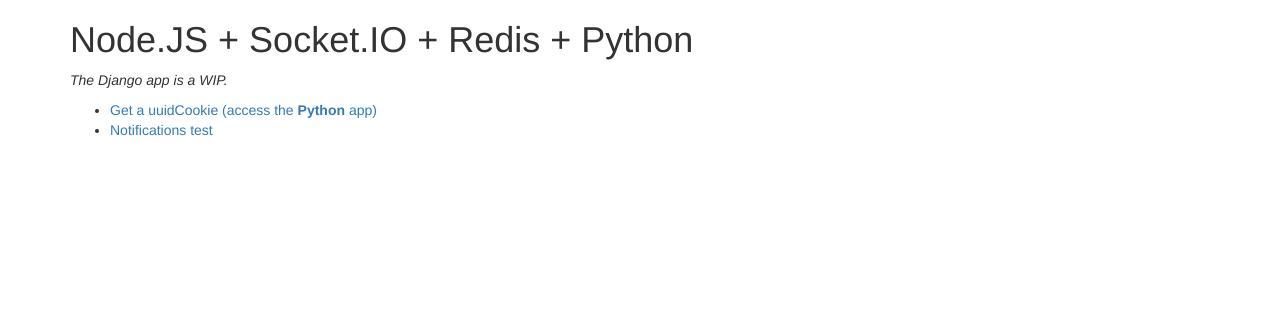
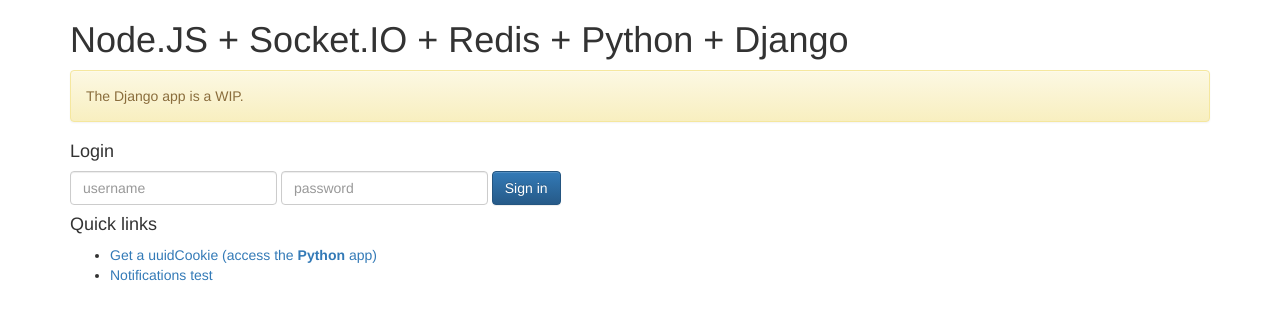
Before and after one commit to hgdeoro/NodeJS-SocketIO-Redis-Python-Nginx, a Django app: page / in a window 1280 px wide. Shown: the top 320 px of the page. Run offline with Django 3.2, Linux system fonts and the light colour scheme; some libraries are stand-ins or nearby versions.

Commit message:
Partial implementation of login form

```diff
--- a/django_webapp/templates/home.html
+++ b/django_webapp/templates/home.html
@@ -4,7 +4,7 @@
 <meta charset="utf-8">
 <meta http-equiv="X-UA-Compatible" content="IE=edge">
 <meta name="viewport" content="width=device-width, initial-scale=1">
-<title>Node.JS + Socket.IO + Redis + Python</title>
+<title>Node.JS + Socket.IO + Redis + Python + Django</title>
 <link rel="stylesheet"
 	href="//netdna.bootstrapcdn.com/bootstrap/3.1.1/css/bootstrap.min.css">
 <link rel="stylesheet"
@@ -13,7 +13,7 @@
 <body>
 	<div class="container">
 
-		<h1>Node.JS + Socket.IO + Redis + Python</h1>
+		<h1>Node.JS + Socket.IO + Redis + Python + Django</h1>
 
 		{% for message in messages %}
 		<div class="alert alert-dismissable {{ message.tags }}">
@@ -24,7 +24,28 @@
 
 		<!--  -->
 
-		<em>The Django app is a WIP.</em>
+		<div class="alert alert-dismissable alert-warning">The Django
+			app is a WIP.</div>
+
+		<h4>Login</h4>
+		<p>
+		<form class="form-inline" role="form" action="." method="post">
+		{% csrf_token %}
+			<div class="form-group">
+				<label class="sr-only" for="usernameTextbox">Username</label> <input
+					type="email" class="form-control" id="usernameTextbox"
+					placeholder="username">
+			</div>
+			<div class="form-group">
+				<label class="sr-only" for="passwordBox">Password</label> <input
+					type="password" class="form-control" id="passwordBox"
+					placeholder="password">
+			</div>
+			<button type="submit" class="btn btn-primary">Sign in</button>
+		</form>
+		</p>
+
+		<h4>Quick links</h4>
 		<p>
 		<ul>
 			<li><a href="/python/uuidCookie/">Get a uuidCookie (access
@@ -33,6 +54,7 @@
 			<li><a href="/python/notifications/">Notifications test</a></li>
 		</ul>
 		</p>
+
 
 	</div>
 	<!-- /container -->
--- a/django_webapp/views.py
+++ b/django_webapp/views.py
@@ -30,8 +30,12 @@
 
 
 def home(request):
-    return render_to_response('home.html',
-                              context_instance=RequestContext(request))
+    if request.method == 'POST':
+        messages.error(request, "LOGIN NOT IMPLEMENTED")
+        return HttpResponseRedirect(reverse('home'))
+    else:
+        return render_to_response('home.html',
+                                  context_instance=RequestContext(request))
 
 
 def notifications(request):
```
